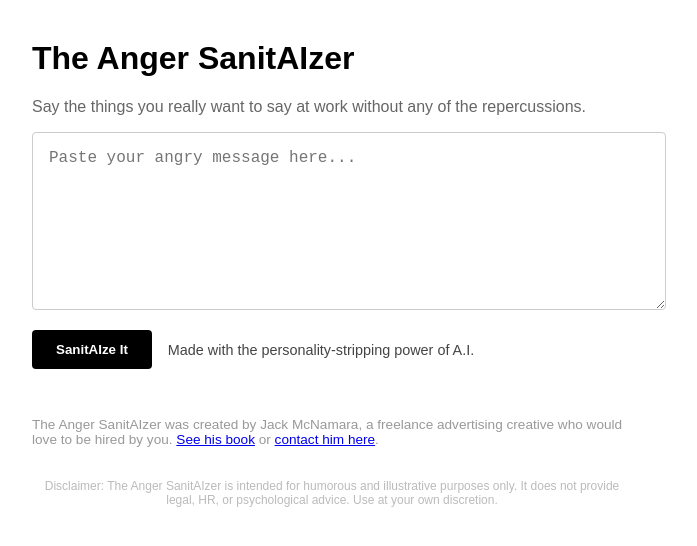
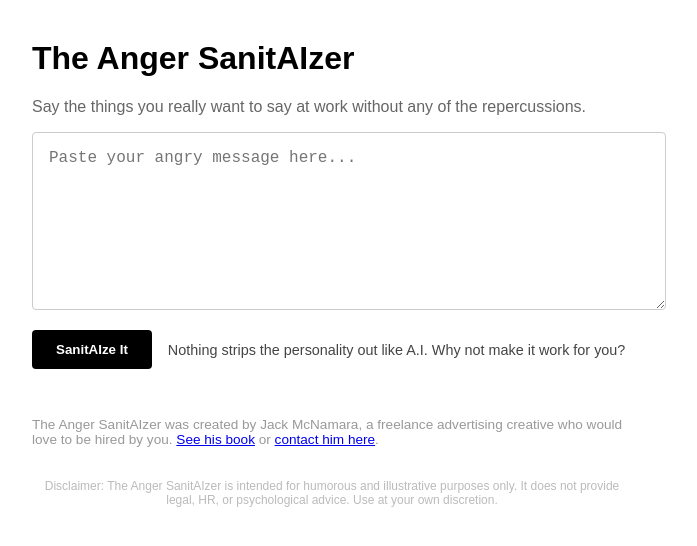
Before and after one commit to jackthemc87/AngerSanitAIzer, a Next.js app: page / in a window 1280 px wide. Shown: the top 546 px of the page, without its empty margins (308-1005 px from the left). Built offline with nearby package versions, Linux system fonts and the light colour scheme.

Commit message:
Update index.tsx

```diff
--- a/pages/index.tsx
+++ b/pages/index.tsx
@@ -91,7 +91,7 @@ export default function Home() {
         </button>
 
         <span style={{ fontSize: "0.9rem", color: "#444" }}>
-          Made with the personality-stripping power of A.I.
+          Nothing strips the personality out like A.I. Why not make it work for you?
         </span>
       </div>
 
```
